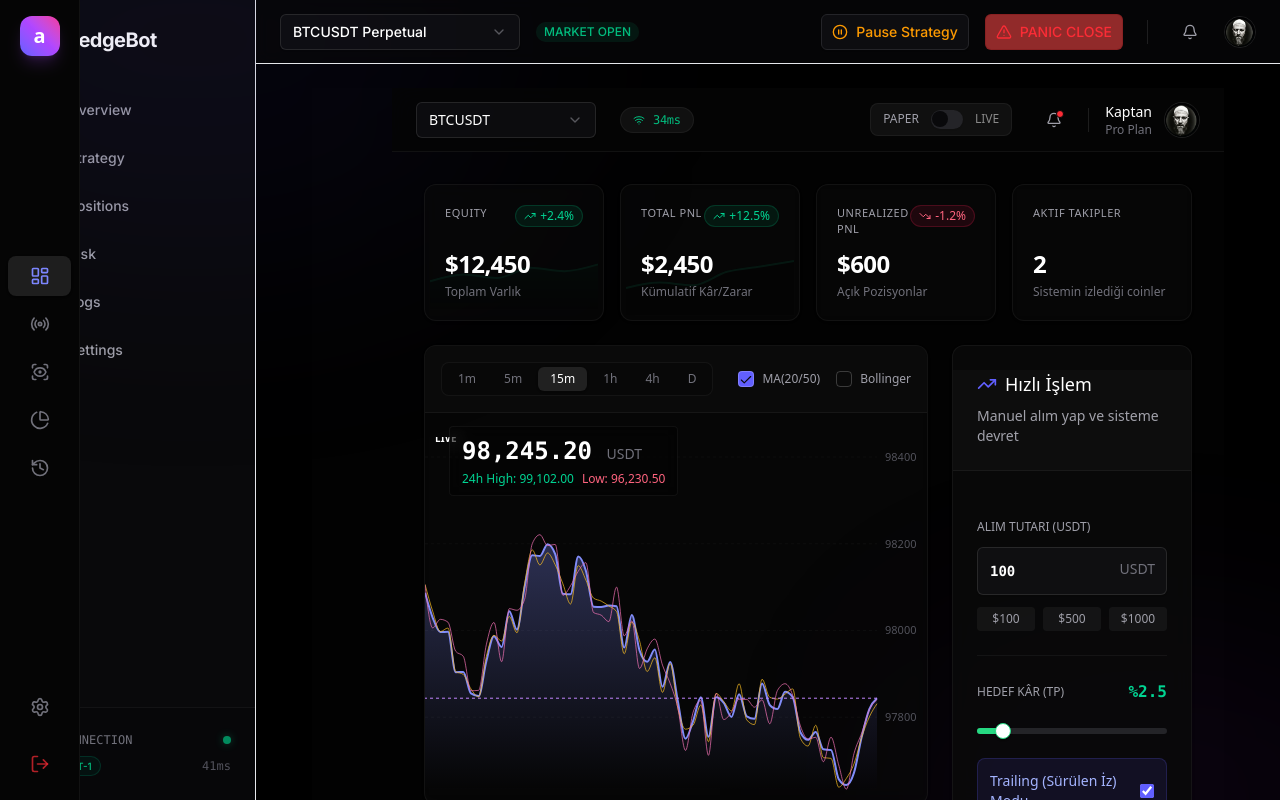
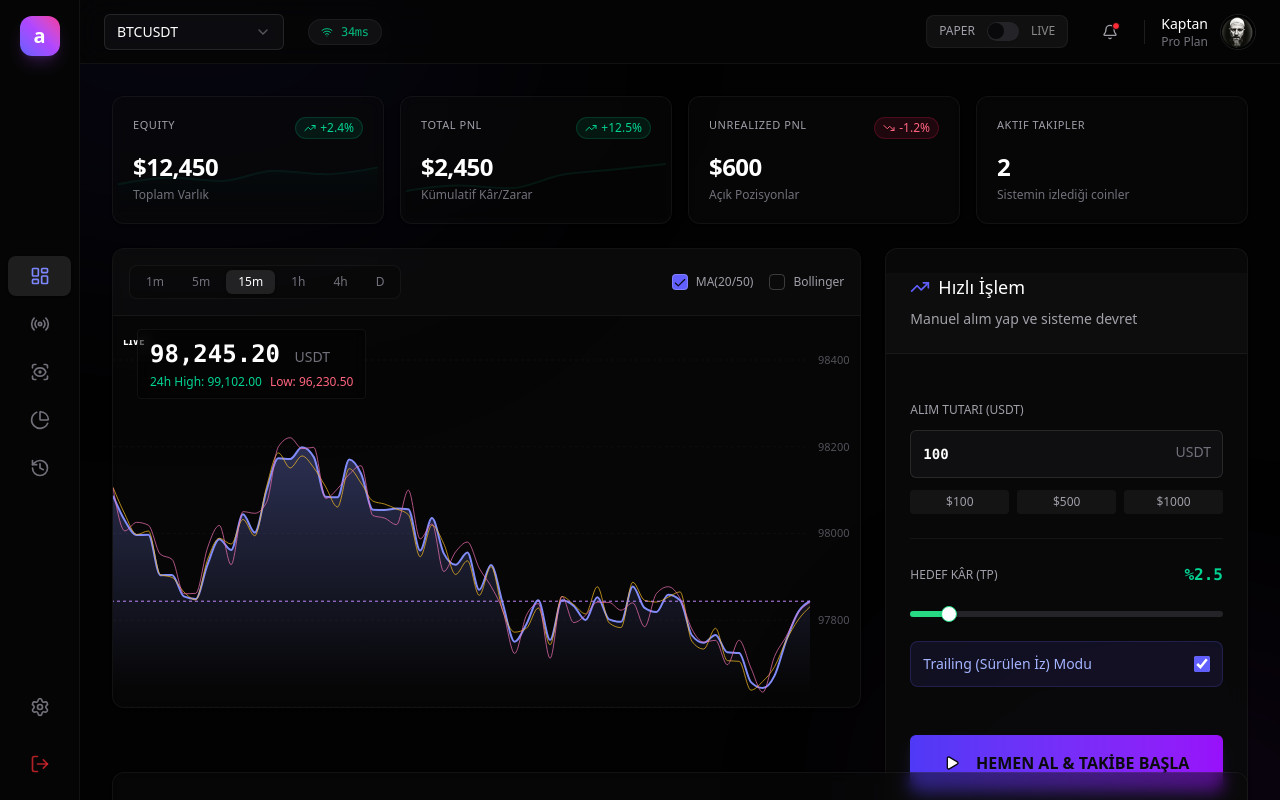
Before and after one commit to alisitki/kaptanbotUI, a Next.js app: page /altuq in a window 1280 px wide. Shown: the top 800 px of the page. Built offline with nearby package versions, Linux system fonts and the light colour scheme.

Commit message:
Refactor: Move Hedgebot routes to (dashboard) group

```diff
--- /dev/null
+++ b/app/(dashboard)/layout.tsx
@@ -0,0 +1,22 @@
+import { Sidebar } from "@/components/layout/sidebar";
+import { Topbar } from "@/components/layout/topbar";
+
+export default function DashboardLayout({
+    children,
+}: {
+    children: React.ReactNode;
+}) {
+    return (
+        <div className="flex h-screen">
+            <Sidebar />
+            <div className="flex-1 flex flex-col h-screen overflow-hidden">
+                <Topbar />
+                <main className="flex-1 overflow-y-auto bg-black p-6">
+                    <div className="container max-w-7xl mx-auto space-y-8">
+                        {children}
+                    </div>
+                </main>
+            </div>
+        </div>
+    );
+}
--- a/app/layout.tsx
+++ b/app/layout.tsx
@@ -1,8 +1,6 @@
 import type { Metadata } from "next";
 import { Inter } from "next/font/google";
 import "./globals.css";
-import { Sidebar } from "@/components/layout/sidebar";
-import { Topbar } from "@/components/layout/topbar";
 
 const inter = Inter({ subsets: ["latin"] });
 
@@ -19,17 +17,7 @@ export default function RootLayout({
   return (
     <html lang="en" className="dark">
       <body className={`${inter.className} min-h-screen bg-black text-foreground antialiased overflow-hidden`}>
-        <div className="flex h-screen">
-          <Sidebar />
-          <div className="flex-1 flex flex-col h-screen overflow-hidden">
-            <Topbar />
-            <main className="flex-1 overflow-y-auto bg-black p-6">
-              <div className="container max-w-7xl mx-auto space-y-8">
-                {children}
-              </div>
-            </main>
-          </div>
-        </div>
+        {children}
       </body>
     </html>
   );
```
Also changed, not shown: app/(dashboard)/logs/page.tsx (renamed from app/logs/page.tsx), app/(dashboard)/page.tsx (renamed from app/page.tsx), app/(dashboard)/positions/page.tsx (renamed from app/positions/page.tsx), app/(dashboard)/risk/page.tsx (renamed from app/risk/page.tsx), app/(dashboard)/settings/page.tsx (renamed from app/settings/page.tsx), app/(dashboard)/strategy/page.tsx (renamed from app/strategy/page.tsx).
